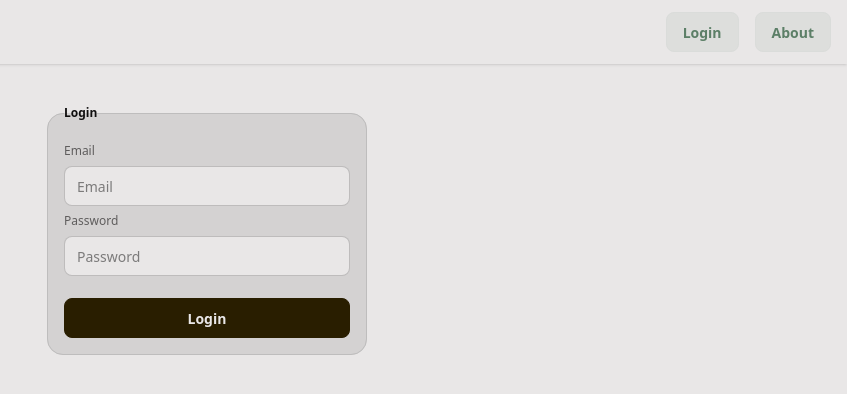
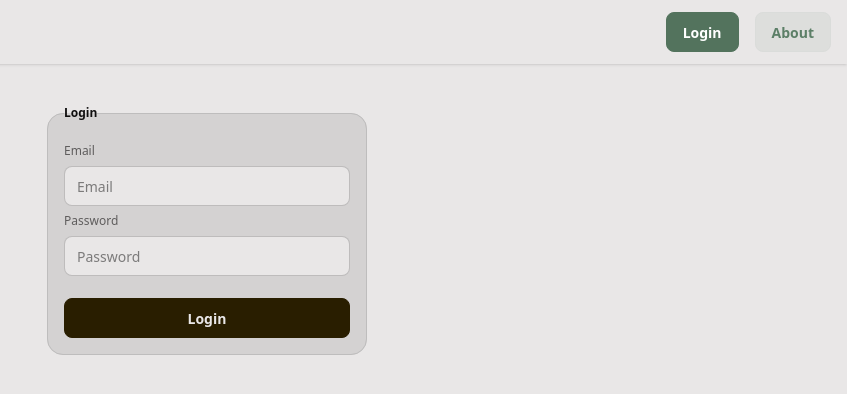
Before and after one commit to naolson2025/react-hono-auth, a React (Vite) app in the folder client/: page / in a window 1280 px wide. Shown: the top 394 px of the page, without its empty margins (433-1280 px from the left). Built offline with nearby package versions, Linux system fonts and the light colour scheme.

Commit message:
fixed active nav button

```diff
--- a/client/src/routes/__root.tsx
+++ b/client/src/routes/__root.tsx
@@ -1,23 +1,38 @@
-import { createRootRoute, Link, Outlet } from '@tanstack/react-router';
+import {
+  createRootRoute,
+  Link,
+  Outlet,
+  useMatchRoute,
+} from '@tanstack/react-router';
 import { TanStackRouterDevtools } from '@tanstack/react-router-devtools';
+
+function NavbarLink({
+  to,
+  children,
+}: {
+  to: string;
+  children: React.ReactNode;
+}) {
+  const matchRoute = useMatchRoute();
+  const isActive = !!matchRoute({ to, fuzzy: false });
+
+  return (
+    <Link
+      to={to}
+      className={`btn btn-soft btn-accent mx-2 ${isActive ? 'btn-active' : ''}`}
+    >
+      {children}
+    </Link>
+  );
+}
 
 export const Route = createRootRoute({
   component: () => (
     <>
       <div className="navbar bg-base-100 shadow-sm flex">
         <div className="flex-1"></div>
-        <Link
-          to="/"
-          className="[&.active]:btn-active btn btn-soft btn-accent mx-2"
-        >
-          Login
-        </Link>
-        <Link
-          to="/about"
-          className="[&.active]:btn-active btn btn-soft btn-accent mx-2"
-        >
-          About
-        </Link>
+        <NavbarLink to="/">Login</NavbarLink>
+        <NavbarLink to="/about">About</NavbarLink>
       </div>
       <Outlet />
       <TanStackRouterDevtools />
```
